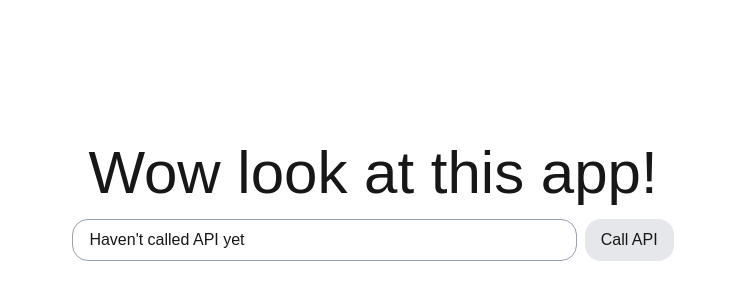
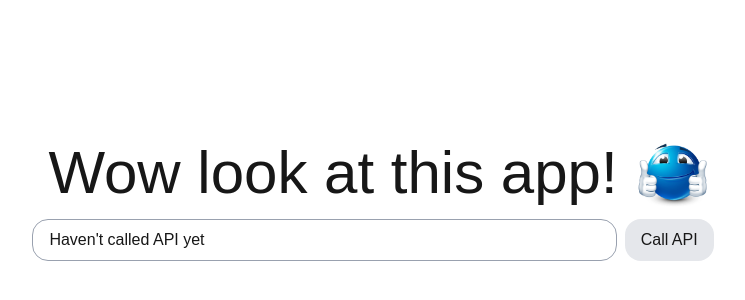
Before and after one commit to ZaneNexusBennion/test-pwa, a Next.js app: page / in a window 1280 px wide. Shown: the part 206-506 px from the top of the page, without its empty margins (267-1012 px from the left). Built offline with nearby package versions, Linux system fonts and the light colour scheme.

Commit message:
added image to page

```diff
--- a/app/page.tsx
+++ b/app/page.tsx
@@ -13,7 +13,10 @@ export default function Home() {
 
     return (
         <div className="m-auto">
-            <div className="m-4 text-6xl">Wow look at this app!</div>
+            <div className="flex justify-center items-center">
+                <div className="m-4 text-6xl">Wow look at this app!</div>
+                <img src={"/thumbs-up.png"} className="h-20 w-auto"></img>
+            </div>
             <div className="flex gap-2">
                 <span className="grow py-2 px-4 rounded-2xl border border-gray-400">
                     {text}
```
Also changed, not shown: public/thumbs-up.png (added), 1 other file (tests, documents, lock files or other folders).
